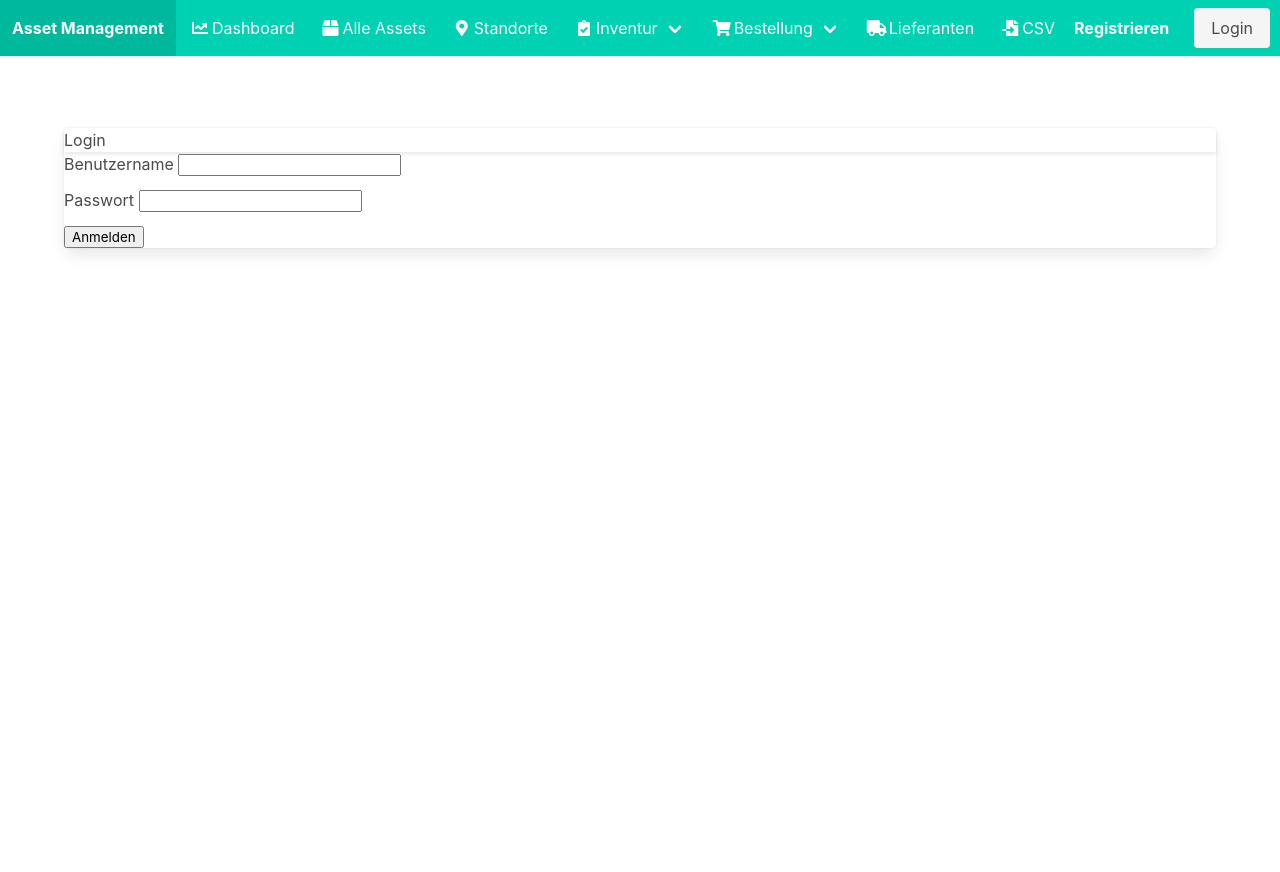
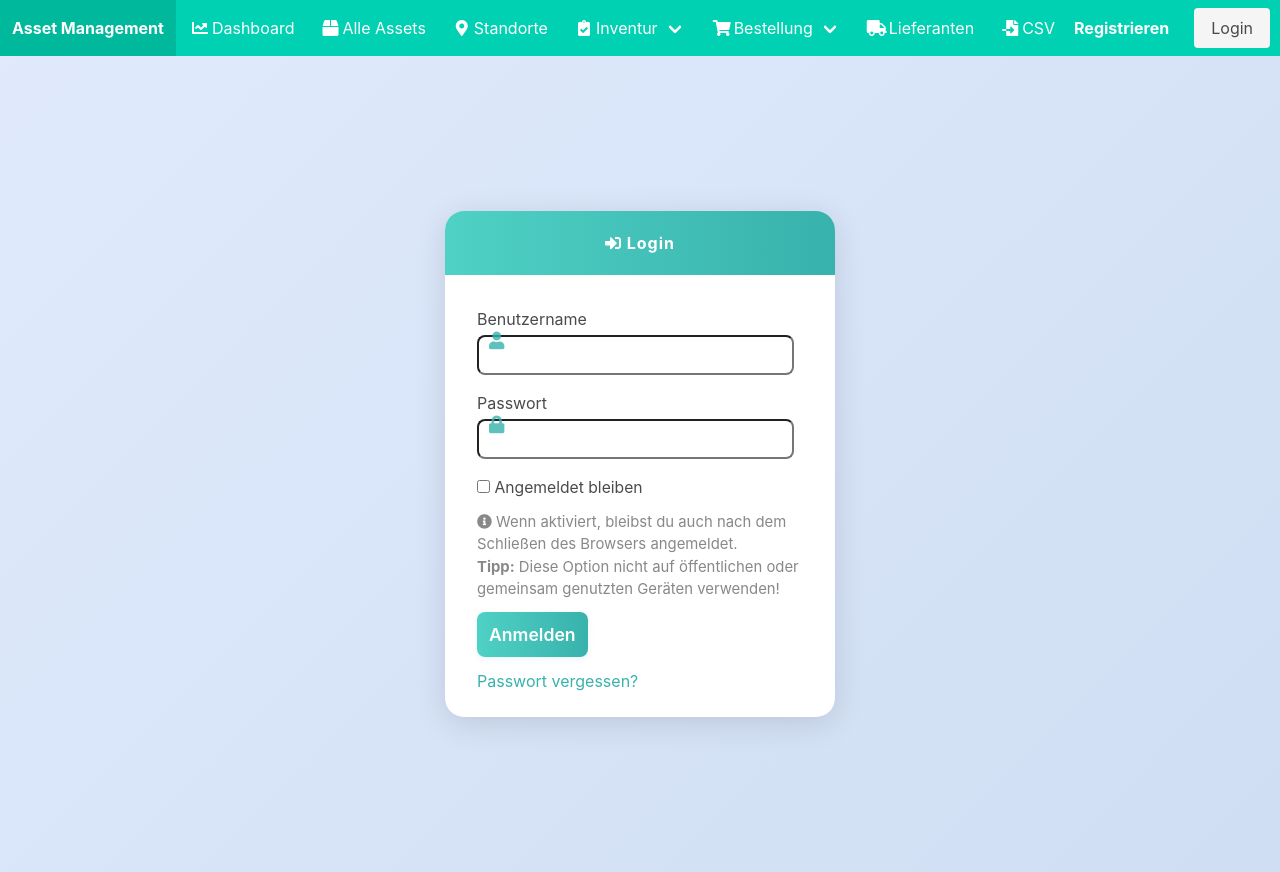
Before and after one commit to larsbaust/asset-management, a Flask app: page /login in a window 1280 px wide. Before the commit the page ends 254 px from the top, so only its background shows below. Run offline with Flask 3, Linux system fonts and the light colour scheme; parts of the project's set-up code (start-up, migrations or seed data) failed here and were passed over; some libraries are stand-ins or nearby versions.

Commit message:
auth managed users und ui/ux

```diff
--- a/app/__init__.py
+++ b/app/__init__.py
@@ -25,9 +25,17 @@ def create_app():
 
     # Beide Template-Ordner bekannt machen
     app.jinja_loader = ChoiceLoader([
-        FileSystemLoader(os.path.join(os.path.dirname(os.path.dirname(os.path.abspath(__file__))), 'deployment', 'app', 'templates')),
-        FileSystemLoader(os.path.join(os.path.dirname(os.path.abspath(__file__)), 'templates'))
+        FileSystemLoader(os.path.join(os.path.dirname(os.path.abspath(__file__)), 'templates')),
+        FileSystemLoader(os.path.join(os.path.dirname(os.path.abspath(__file__)), '..', 'templates'))
     ])
+
+    # Blueprints registrieren
+    from .auth import auth as auth_blueprint
+    app.register_blueprint(auth_blueprint)
+    from .main import main as main_blueprint
+    app.register_blueprint(main_blueprint)
+    from .admin import admin as admin_blueprint
+    app.register_blueprint(admin_blueprint)
 
     print("JINJA LOADER SUCHT IN:")
     for loader in app.jinja_loader.loaders:
@@ -65,12 +73,6 @@ def create_app():
     def load_user(user_id):
         return User.query.get(int(user_id))
 
-    # Register blueprints
-    from app.main import main as main_blueprint
-    app.register_blueprint(main_blueprint)
-
-    from app.auth import auth as auth_blueprint
-    app.register_blueprint(auth_blueprint)
 
     from app.order import order as order_blueprint
     app.register_blueprint(order_blueprint)
--- a/app/forms.py
+++ b/app/forms.py
@@ -181,6 +181,7 @@ class InventoryTeamForm(FlaskForm):
 class LoginForm(FlaskForm):
     username = StringField('Benutzername', validators=[DataRequired(), Length(min=3, max=80)])
     password = PasswordField('Passwort', validators=[DataRequired()])
+    remember_me = BooleanField('Angemeldet bleiben')
     submit = SubmitField('Login')
 
 class RegisterForm(FlaskForm):
@@ -189,6 +190,10 @@ class RegisterForm(FlaskForm):
     confirm_password = PasswordField('Passwort bestätigen', validators=[DataRequired(), EqualTo('password')])
     role = SelectField('Rolle', choices=[('user', 'Benutzer'), ('admin', 'Admin')], validators=[DataRequired()])
     submit = SubmitField('Registrieren')
+
+class ResetPasswordForm(FlaskForm):
+    email = StringField('E-Mail-Adresse', validators=[DataRequired(), Length(max=120)])
+    submit = SubmitField('Link zum Zurücksetzen senden')
 
 # --- ENDE AUTH FORMS ---
 
--- a/app/templates/auth/login.html
+++ b/app/templates/auth/login.html
@@ -1,40 +1,129 @@
 {% extends "base.html" %}
 
 {% block content %}
-<div class="container mt-5">
-    <div class="row justify-content-center">
-        <div class="col-md-6">
-            <div class="card">
-                <div class="card-header">
-                    <h3 class="text-center">Login</h3>
+<style>
+  body {
+    background: linear-gradient(135deg, #e0eafc 0%, #cfdef3 100%);
+    min-height: 100vh;
+  }
+  .login-wrapper {
+    min-height: 90vh;
+    display: flex;
+    align-items: center;
+    justify-content: center;
+  }
+  .login-card {
+    box-shadow: 0 6px 32px rgba(0,0,0,0.12);
+    border-radius: 1.2rem;
+    overflow: hidden;
+    width: 100%;
+    max-width: 390px;
+    background: #fff;
+  }
+  .login-card-header {
+    background: linear-gradient(90deg, #4fd1c5 0%, #38b2ac 100%);
+    color: #fff;
+    padding: 1.25rem 2rem;
+    text-align: center;
+  }
+  .login-card-header h3 {
+    margin: 0;
+    font-weight: 700;
+    letter-spacing: 1px;
+  }
+  .login-card-body {
+    padding: 2rem 2rem 1.5rem 2rem;
+  }
+  .login-input {
+    font-size: 1.11rem;
+    border-radius: 0.5rem;
+    padding-left: 2.2rem;
+  }
+  .login-input-icon {
+    position: absolute;
+    left: 0.75rem;
+    top: 50%;
+    transform: translateY(-50%);
+    color: #38b2ac;
+    font-size: 1.1em;
+    opacity: 0.8;
+  }
+  .form-group {
+    position: relative;
+  }
+  .login-btn {
+    background: linear-gradient(90deg, #4fd1c5 0%, #38b2ac 100%);
+    color: #fff;
+    border: none;
+    border-radius: 0.5rem;
+    font-size: 1.1rem;
+    font-weight: 600;
+    padding: 0.75rem;
+    box-shadow: 0 2px 6px rgba(56,178,172,0.10);
+    transition: background 0.2s;
+  }
+  .login-btn:hover {
+    background: linear-gradient(90deg, #38b2ac 0%, #4fd1c5 100%);
+    color: #fff;
+  }
+  .login-card .form-check-label {
+    font-size: 0.98em;
+  }
+  .login-card .form-check-input {
+    margin-top: 0.18em;
+  }
+  .login-hint {
+    font-size: 0.93em;
+    color: #888;
+    margin-bottom: 1rem;
+  }
+  .login-card a {
+    color: #38b2ac;
+    transition: color 0.15s;
+  }
+  .login-card a:hover {
+    color: #285e61;
+    text-decoration: underline;
+  }
+</style>
+<div class="login-wrapper">
+  <div class="login-card">
+    <div class="login-card-header">
+      <h3><i class="fas fa-sign-in-alt"></i> Login</h3>
     </div>
-                <div class="card-body">
-                    {% with messages = get_flashed_messages(with_categories=true) %}
-                      {% if messages %}
-                        {% for category, message in messages %}
-                          <div class="notification is-{{ category }}">
-                            {{ message }}
-                          </div>
-                        {% endfor %}
-                      {% endif %}
-                    {% endwith %}
+    <div class="login-card-body">
       <form method="POST">
         {{ form.hidden_tag() }}
-                        <div class="form-group mb-3">
-                            <label for="username">Benutzername</label>
-                            <input type="text" class="form-control" id="username" name="username" required>
+        <div class="form-group mb-4">
+          <label for="username" style="display:block; margin-bottom:0.25rem;">Benutzername</label>
+          <div style="display:flex; align-items:center;">
+            <input type="text" class="form-control login-input" id="username" name="username" required autocomplete="username" style="height:2.5rem; margin-bottom:0;">
+            <span class="login-input-icon" style="margin-right:0.5rem; font-size:1.1rem; color:#38b2ac;"><i class="fas fa-user"></i></span>
           </div>
-                        <div class="form-group mb-3">
-                            <label for="password">Passwort</label>
-                            <input type="password" class="form-control" id="password" name="password" required>
         </div>
-                        <div class="d-grid">
-                            <button type="submit" class="btn btn-primary">Anmelden</button>
+        <div class="form-group mb-4">
+          <label for="password" style="display:block; margin-bottom:0.25rem;">Passwort</label>
+          <div style="display:flex; align-items:center;">
+            <input type="password" class="form-control login-input" id="password" name="password" required autocomplete="current-password" style="height:2.5rem; margin-bottom:0;">
+            <span class="login-input-icon" style="margin-right:0.5rem; font-size:1.1rem; color:#38b2ac;"><i class="fas fa-lock"></i></span>
+          </div>
+        </div>
+        <div class="form-check mb-3">
+          <input class="form-check-input" type="checkbox" id="remember_me" name="remember_me" {% if form.remember_me.data %}checked{% endif %}>
+          <label class="form-check-label" for="remember_me">Angemeldet bleiben</label>
+        </div>
+        <div class="login-hint mb-3" style="margin-top:0.5rem;">
+          <i class="fas fa-info-circle"></i> Wenn aktiviert, bleibst du auch nach dem Schließen des Browsers angemeldet.<br>
+          <b>Tipp:</b> Diese Option nicht auf öffentlichen oder gemeinsam genutzten Geräten verwenden!
+        </div>
+        <div class="d-grid mb-2">
+          <button type="submit" class="btn login-btn">Anmelden</button>
+        </div>
+        <div class="mt-3 text-center">
+          <a href="{{ url_for('auth.reset_password') }}">Passwort vergessen?</a>
         </div>
       </form>
     </div>
   </div>
 </div>
-    </div>
-</div>
 {% endblock %}
--- a/app/templates/base.html
+++ b/app/templates/base.html
@@ -110,6 +110,12 @@
                     <span class="icon"><i class="fas fa-truck"></i></span>
                     <span>Lieferanten</span>
                 </a>
+                {% if current_user.is_authenticated and current_user.role == 'admin' %}
+                <a href="{{ url_for('admin.user_management') }}" class="navbar-item">
+                    <span class="icon"><i class="fas fa-users-cog"></i></span>
+                    <span>Benutzerverwaltung</span>
+                </a>
+                {% endif %}
                 <a href="{{ url_for('main.import_assets') }}" class="navbar-item">
                     <span class="icon">
                         <i class="fas fa-file-import"></i>
@@ -147,16 +153,58 @@
             </div>
     </nav>
 
+    <style>
+      .flash-container {
+        position: fixed;
+        top: 1.5rem;
+        right: 1.5rem;
+        z-index: 1050;
+        min-width: 320px;
+        max-width: 420px;
+      }
+      .flash-animate {
+        animation: fadein 0.5s, fadeout 0.5s 4.5s;
+        transition: opacity 0.4s;
+      }
+      @keyframes fadein { from { opacity: 0; right: 0; } to { opacity: 1; right: 1.5rem; } }
+      @keyframes fadeout { from { opacity: 1; } to { opacity: 0; } }
+    </style>
+    <div class="flash-container">
       {% with messages = get_flashed_messages(with_categories=true) %}
         {% if messages %}
           {% for category, message in messages %}
-                <div class="notification is-{{ category }}">
+            <div class="notification is-{{ category }} flash-animate" style="box-shadow: 0 2px 8px rgba(0,0,0,0.13); margin-bottom: 1rem;">
               <button class="delete"></button>
-                    {{ message }}
+              {% if category == 'success' %}
+                <span class="icon has-text-success"><i class="fas fa-check-circle"></i></span>
+              {% elif category == 'danger' %}
+                <span class="icon has-text-danger"><i class="fas fa-exclamation-triangle"></i></span>
+              {% elif category == 'warning' %}
+                <span class="icon has-text-warning"><i class="fas fa-exclamation-circle"></i></span>
+              {% elif category == 'info' %}
+                <span class="icon has-text-info"><i class="fas fa-info-circle"></i></span>
+              {% endif %}
+              <span style="margin-left:0.5em">{{ message|safe }}</span>
             </div>
           {% endfor %}
         {% endif %}
       {% endwith %}
+    </div>
+    <script>
+      document.addEventListener('DOMContentLoaded', function() {
+        document.querySelectorAll('.notification .delete').forEach(function(btn) {
+          btn.addEventListener('click', function() {
+            btn.parentElement.style.display = 'none';
+          });
+        });
+        setTimeout(function() {
+          document.querySelectorAll('.flash-animate').forEach(function(el) {
+            el.style.opacity = 0;
+            setTimeout(function() { el.remove(); }, 500);
+          });
+        }, 5000);
+      });
+    </script>
 
     <section class="section">
         <div class="container">
```
Also changed, not shown: app/admin.py (added, +71 -0 lines), app/auth.py (+40 -3 lines), app/templates/admin/add_user.html (added, +47 -0 lines), app/templates/admin/edit_user.html (added, +47 -0 lines), app/templates/admin/user_management.html (added, +49 -0 lines), app/templates/auth/reset_password.html (added, +35 -0 lines), app/templates/auth/set_new_password.html (added, +35 -0 lines). Lines whose indentation alone changed are shown as unchanged.
